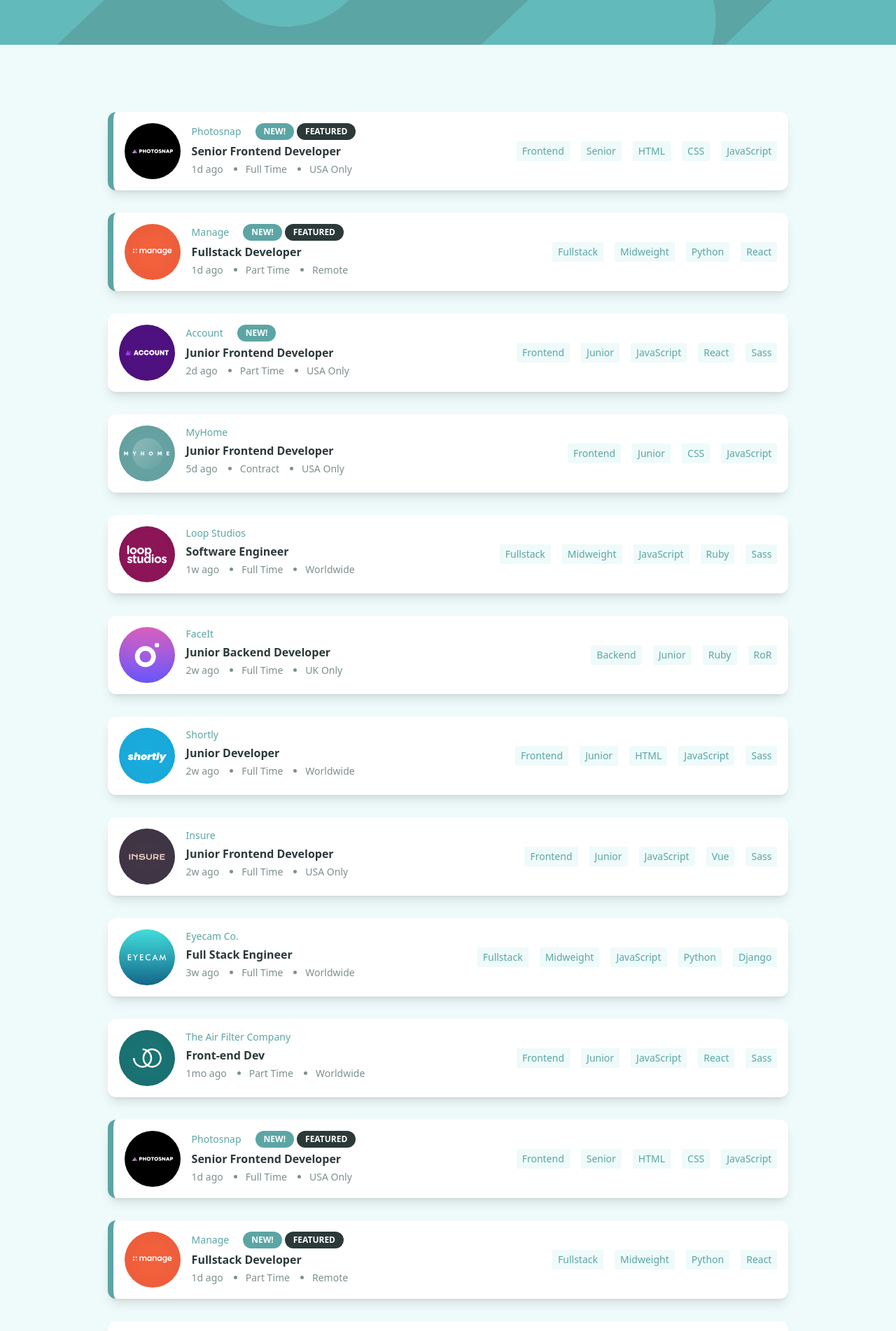
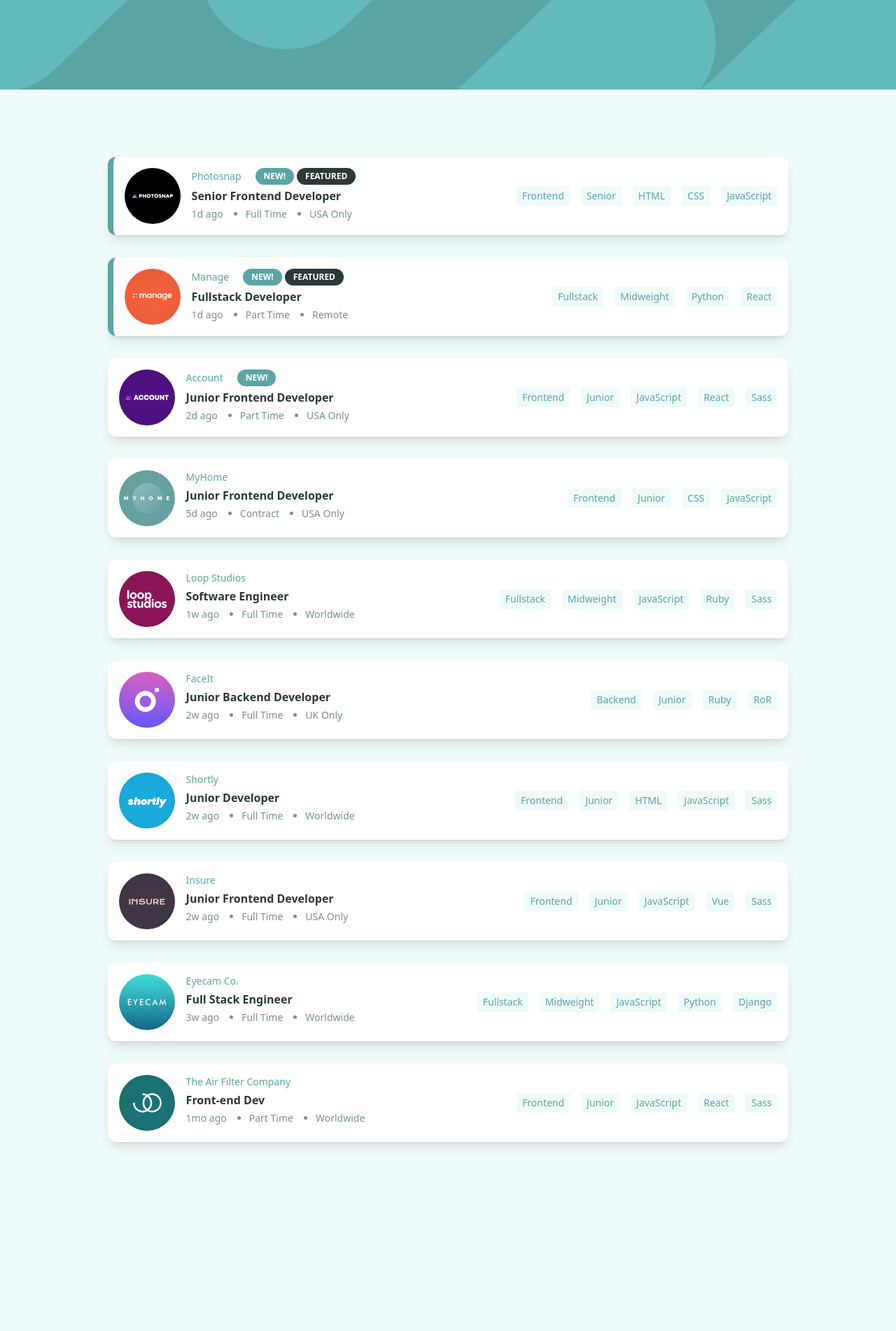
Before and after one commit to JakubLatko/JobListing, a React (Vite) app: page / in a window 1280 px wide. Shown: the top 1902 px of the page at 70% size. After the commit the page ends 1728 px from the top, so only its background shows below. Built offline with nearby package versions, Linux system fonts and the light colour scheme.

Commit message:
filtering or singular tool or lang

```diff
--- a/src/App.tsx
+++ b/src/App.tsx
@@ -2,7 +2,7 @@
 import data from "../data.json";
 import Card from "./components/Card";
 import FilterItem from "./components/FilterItem";
-import { Component, useState } from "react";
+import { useState } from "react";
 import randomKey from "./scripts/randomKey";
 import { offer } from "./scripts/data";
 
@@ -11,48 +11,12 @@
 	const [level, setLevel] = useState<string>();
 	const [langs, setLangs] = useState<string[]>([]);
 	const [tools, setTools] = useState<string[]>([]);
-	// let canDisplay: boolean;
-	let cardsToDisplay: any = [];
-	function filteringResults() {
-		cardsToDisplay = data;
-
-		if (!role && langs.length === 0 && !level && tools.length === 0) {
-			data.forEach((card) => {
-				cardsToDisplay.push(card);
-			});
-		}
-		// if (role) {
-		// 	data.forEach((card) => {
-		// 		if (card.role !== role) {
-		// 			// cardsToDisplay.pop(card);
-		// 		} else {
-		// 			return null;
-		// 		}
-		// 	});
-		// }
-
-		// if (level) {
-		// 	data.forEach((card) => {
-		// 		if (card.level !== level) {
-		// 			// cardsToDisplay.pop(card);
-		// 		} else {
-		// 			return null;
-		// 		}
-		// 	});
-		// }
-
-		// if (level && card.level !== level) {
-		// 	return null;
-		// }
-	}
-	filteringResults();
-	console.log(cardsToDisplay);
 
 	return (
 		<>
-			<header className="bg-accent py-8 px-3 flex lg:px-[12vw]">
+			<header className="bg-accent py-8  px-3 flex lg:px-[12vw] md:py-16 relative">
 				{role || level || langs.length > 0 || tools.length > 0 ? (
-					<div className="bg-white p-4 flex translate-y-20 shadow-lg rounded-md min-w-[100%] justify-between">
+					<div className="bg-white p-4 flex translate-y-10 shadow-lg rounded-md  justify-between absolute bottom-0 left-4 right-4 md:right-[12vw] md:left-[12vw]">
 						<div className="flex flex-wrap gap-4">
 							{role ? (
 								<FilterItem
@@ -74,13 +38,11 @@
 											<FilterItem
 												key={randomKey()}
 												onDelete={() => {
-													console.log(
 													langs.filter(
 														(deleteLang) =>
-																deleteLang !==
-																lang
-														)
+															deleteLang !== lang
 													);
+
 													setLangs(
 														langs.filter(
 															(deleteLang) =>
@@ -99,15 +61,15 @@
 										return (
 											<FilterItem
 												key={randomKey()}
-												onDelete={() =>
+												onDelete={() => {
 													setTools(
 														langs.filter(
 															(deleteTool) =>
 																deleteTool !==
 																tool
 														)
-													)
-												}
+													);
+												}}
 												item={tool}
 											/>
 										);
@@ -128,27 +90,8 @@
 				) : null}
 			</header>
 			<main className="flex flex-col px-3 gap-8 my-24 lg:px-[12vw]">
-				{cardsToDisplay.map((card: offer) => {
-					return (
-						<Card
-							offer={card}
-							onRole={(role) => setRole(role)}
-							onLevel={(level) => setLevel(level)}
-							onLang={(lang) => {
-								if (langs.includes(lang)) return;
-								else setLangs([...langs, lang]);
-							}}
-							onTool={(tool) => {
-								if (tools.includes(tool)) return;
-								else setTools([...tools, tool]);
-							}}
-							key={randomKey()}
-						/>
-					);
-				})}
-				{/* {data.map((card) => {
+				{data.map((card: offer) => {
 					//NO FILTERS SO EVERYTHING GOERS THROUGH
-
 					if (
 						!role &&
 						langs.length === 0 &&
@@ -172,62 +115,46 @@
 							/>
 						);
 					}
-					if (langs.length > 0 && tools.length > 0) {
-						langs.map((lang) => {
-							if (!card.languages.includes(lang)) {
-								tools.map((tool) => {
-									if (card.tools.includes(tool)) {
-									} else {
+					//IF THERE IS ONLY ONE LANG
+					if (
+						langs.length === 1 &&
+						!card.languages.some((lang) => langs.includes(lang))
+					) {
 						return null;
 					}
-								});
-							} else {
+
+					if (
+						langs.length >= 2 &&
+						!card.languages.every((lang) => langs.includes(lang))
+					) {
 						return null;
 					}
-						});
-					}
-					if (langs.length === 0 && tools.length > 0) {
-						tools.forEach((tool) => {
-							if (card.tools.includes(tool)) {
-							} else {
+
+					//IF THERE IS ONLY ONE TOOL
+					if (
+						tools.length === 1 &&
+						!card.tools.some((tool) => tools.includes(tool))
+					) {
 						return null;
-								canDisplay = true;
-							}
-						});
 					}
 
-					if (langs.length > 0 && tools.length === 0) {
-						langs.map((lang) => {
-							if (card.languages.includes(lang)) {
-							} else {
+					if (
+						tools.length >= 2 &&
+						!card.tools.every((tool) => tools.includes(tool))
+					) {
 						return null;
-								canDisplay = true;
 					}
-						});
-					}
-					if (langs.length === 0 && tools.length === 0) {
-						canDisplay = true;
-					}
-					//IF THERE'S A ROLE AND ITS NOT MATCHING RETURN
-					//ROLE CHECKHED
+					//IF THERE IS ROLE
 					if (role && card.role !== role) {
 						return null;
 					}
 
-					//IF THERE'S A LEVEL AND ITS NOT MATCHING RETURN
-					//ROLE AND LEVEL CHECKED
+					//IF THERE IS LEVEL
 					if (level && card.level !== level) {
 						return null;
 					}
-					//IF THERE'S A LEVEL AND ITS NOT MATCHING RETURN
-					//ALL CHECKED
 
-					//IF THERE ARE ONLY LANGS
-
-					//IF THERE ARE ONLY TOOLS
-
-					//IF THERE ARE BOTH
-
+					//DISPLAYING RESULTS
 					return (
 						<Card
 							offer={card}
@@ -248,124 +175,7 @@
 							key={randomKey()}
 						/>
 					);
-
-					//IF THERE ARE LANGS
-					// if (langs.length > 0) {
-					// 	langs.map((lang) => {
-					// 		if (!card.languages.includes(lang)) {
-					// 			// console.log(card.languages);
-					// 			return null;
-					// 		} else if (tools.length > 0) {
-					// 			tools.map((tool) => {
-					// 				if (!card.tools.includes(tool)) {
-					// 					return null;
-					// 				} else {
-					// 					return (
-					// 						<Card
-					// 							offer={card}
-					// 							onRole={(role) => setRole(role)}
-					// 							onLevel={(level) =>
-					// 								setLevel(level)
-					// 							}
-					// 							onLang={(lang) => {
-					// 								console.log(
-					// 									lang + " testowane"
-					// 								);
-					// 								if (langs.includes(lang))
-					// 									return;
-					// 								else {
-					// 									console.log(
-					// 										lang + " sprawdzone"
-					// 									);
-					// 									setLangs([
-					// 										...langs,
-					// 										lang,
-					// 									]);
-					// 								}
-					// 							}}
-					// 							onTool={(tool) => {
-					// 								console.log(
-					// 									tool + " testowane"
-					// 								);
-
-					// 								if (tools.includes(tool))
-					// 									return;
-					// 								else {
-					// 									console.log(
-					// 										tool + " sprawdzone"
-					// 									);
-					// 									setTools([
-					// 										...tools,
-					// 										tool,
-					// 									]);
-					// 								}
-					// 							}}
-					// 							key={randomKey()}
-					// 						/>
-					// 					);
-					// 				}
-					// 			});
-					// 		}
-					// 	});
-					// }
-					// if (tools.length > 0) {
-					// 	tools.map((tool) => {
-					// 		if (!card.tools.includes(tool)) {
-					// 			return null;
-					// 		} else if (langs.length > 0) {
-					// 			langs.map((lang) => {
-					// 				if (!card.languages.includes(lang)) {
-					// 					return null;
-					// 				} else {
-					// 					return (
-					// 						<Card
-					// 							offer={card}
-					// 							onRole={(role) => setRole(role)}
-					// 							onLevel={(level) =>
-					// 								setLevel(level)
-					// 							}
-					// 							onLang={(lang) => {
-					// 								console.log(
-					// 									lang + " testowane"
-					// 								);
-					// 								if (langs.includes(lang))
-					// 									return;
-					// 								else {
-					// 									console.log(
-					// 										lang + " sprawdzone"
-					// 									);
-					// 									setLangs([
-					// 										...langs,
-					// 										lang,
-					// 									]);
-					// 								}
-					// 							}}
-					// 							onTool={(tool) => {
-					// 								console.log(
-					// 									tool + " testowane"
-					// 								);
-
-					// 								if (tools.includes(tool))
-					// 									return;
-					// 								else {
-					// 									console.log(
-					// 										tool + " sprawdzone"
-					// 									);
-					// 									setTools([
-					// 										...tools,
-					// 										tool,
-					// 									]);
-					// 								}
-					// 							}}
-					// 							key={randomKey()}
-					// 						/>
-					// 					);
-					// 				}
-					// 			});
-					// 		}
-					// 	});
-					// }
-				})} */}
+				})}
 			</main>
 		</>
 	);
--- a/src/components/FilterItem.tsx
+++ b/src/components/FilterItem.tsx
@@ -11,7 +11,7 @@
 			<button
 				className="bg-accent  aspect-auto px-2 rounded-r-md hover:cursor-pointer hover:bg-secondary"
 				onClick={() => onDelete(item)}>
-				<img src="../public/images/clear.svg" alt="" />
+				<img src="/images/clear.svg" alt="" />
 			</button>
 		</div>
 	);
```
Lines whose indentation alone changed are shown as unchanged.
